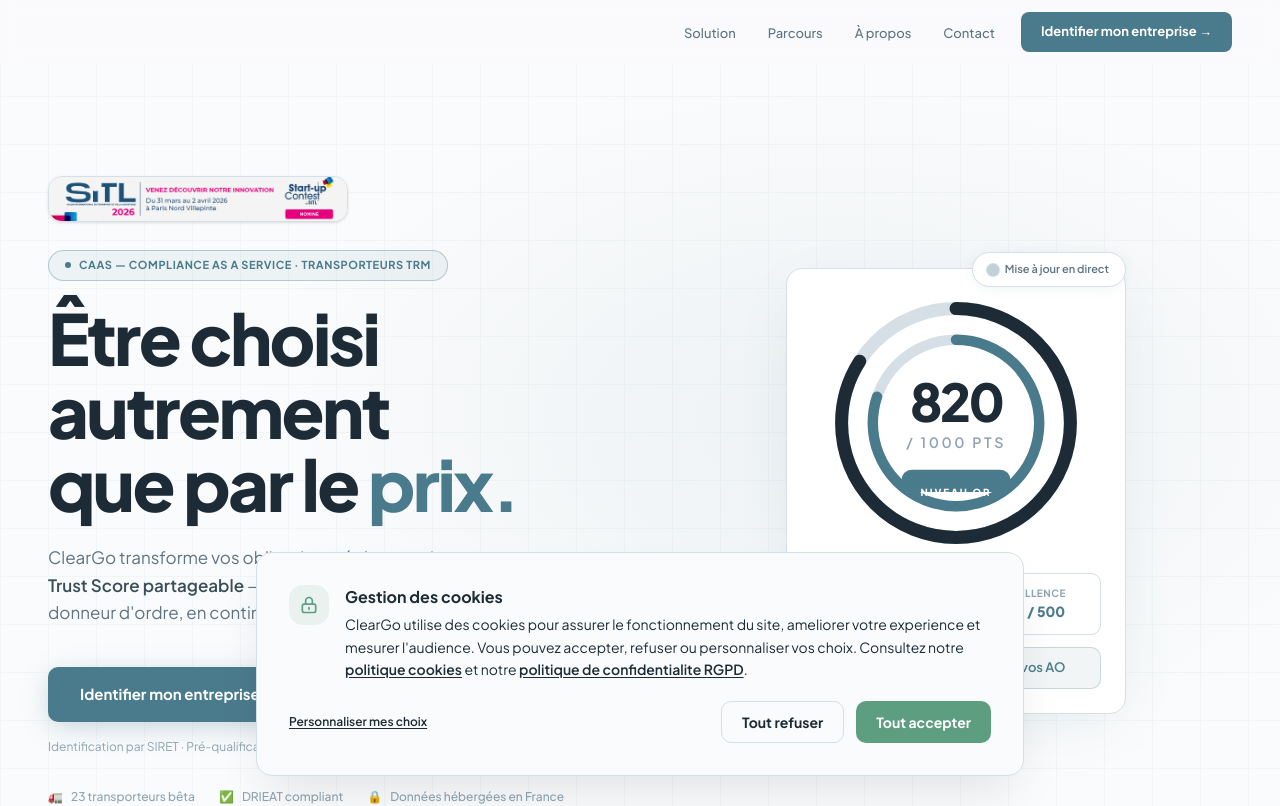
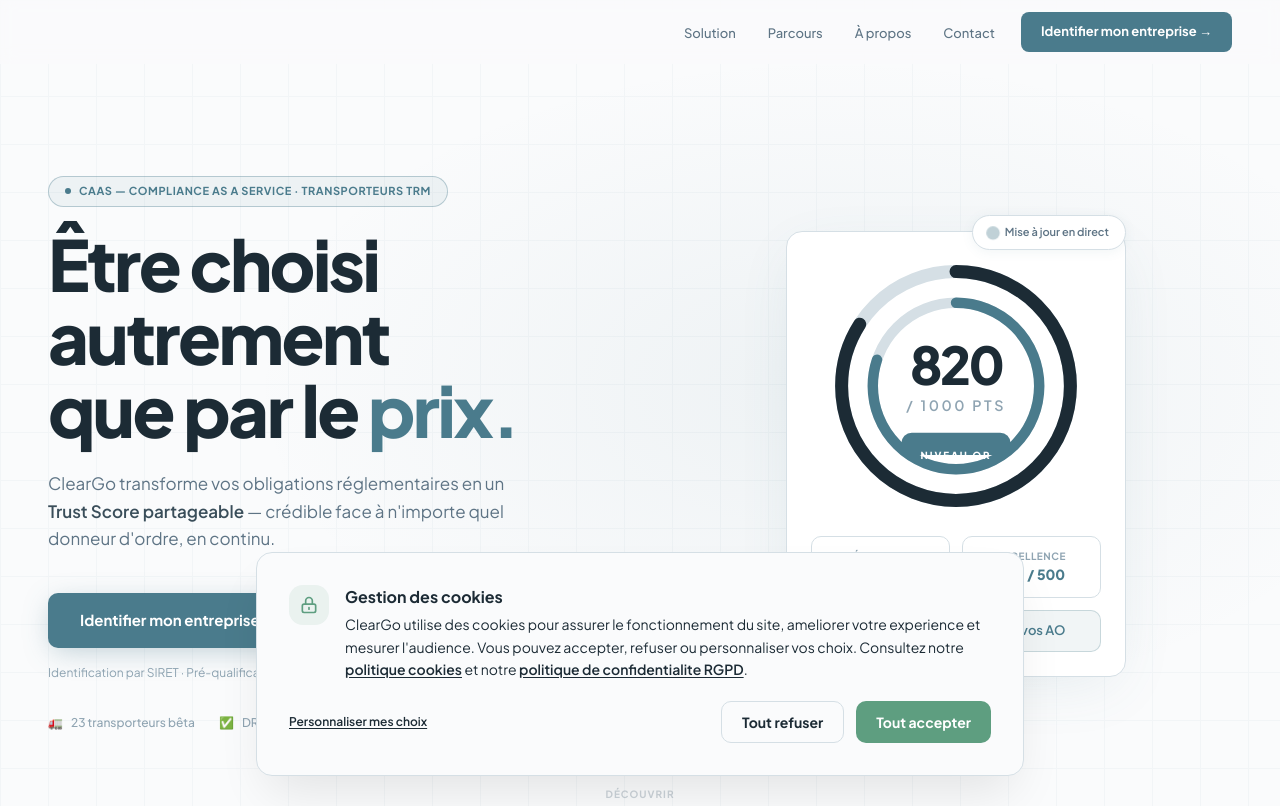
Before and after one commit to MaitreCoq95/ClearGoLandingPage, a Next.js app: page / in a window 1280 px wide. Shown: the top 806 px of the page. Built offline with nearby package versions, Linux system fonts and the light colour scheme; grey boxes are pictures that could not be loaded.

Commit message:
Supprime le badge SITL du hero
Co-Authored-By: Claude Sonnet 4.6 <noreply@anthropic.com>

```diff
--- a/components/landing/hero.tsx
+++ b/components/landing/hero.tsx
@@ -123,27 +123,6 @@ export function Hero({ onCta }: HeroProps) {
 
           {/* ── LEFT ─────────────────────────────────────────────────── */}
           <div>
-            {/* SITL badge */}
-            <div
-              className="mb-7 inline-block"
-              style={{
-                opacity:    loaded ? 1 : 0,
-                transform:  loaded ? "translateY(0)" : "translateY(14px)",
-                transition: "all 0.7s cubic-bezier(0.25,0.1,0.25,1)",
-              }}
-            >
-              <div className="overflow-hidden rounded-xl shadow-sm border border-[#D5DFE5]" style={{ width: 300, height: 46 }}>
-                <Image
-                  src="/images/sitl-badge.jpg"
-                  alt="Start-up Contest SITL 2026 — Nominé"
-                  width={1300}
-                  height={200}
-                  className="h-full w-full object-cover object-left"
-                  priority
-                />
-              </div>
-            </div>
-
             {/* CaaS chip */}
             <div
               className="mb-5 inline-flex items-center gap-2 rounded-full border px-4 py-1.5"
```
